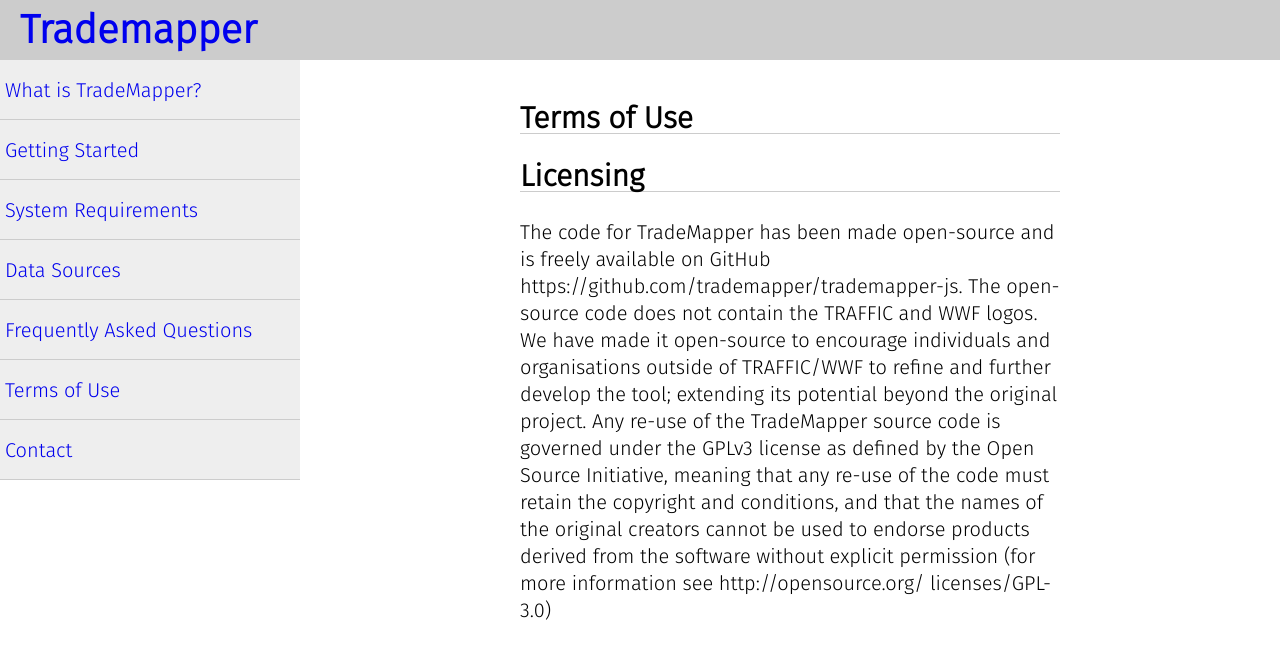
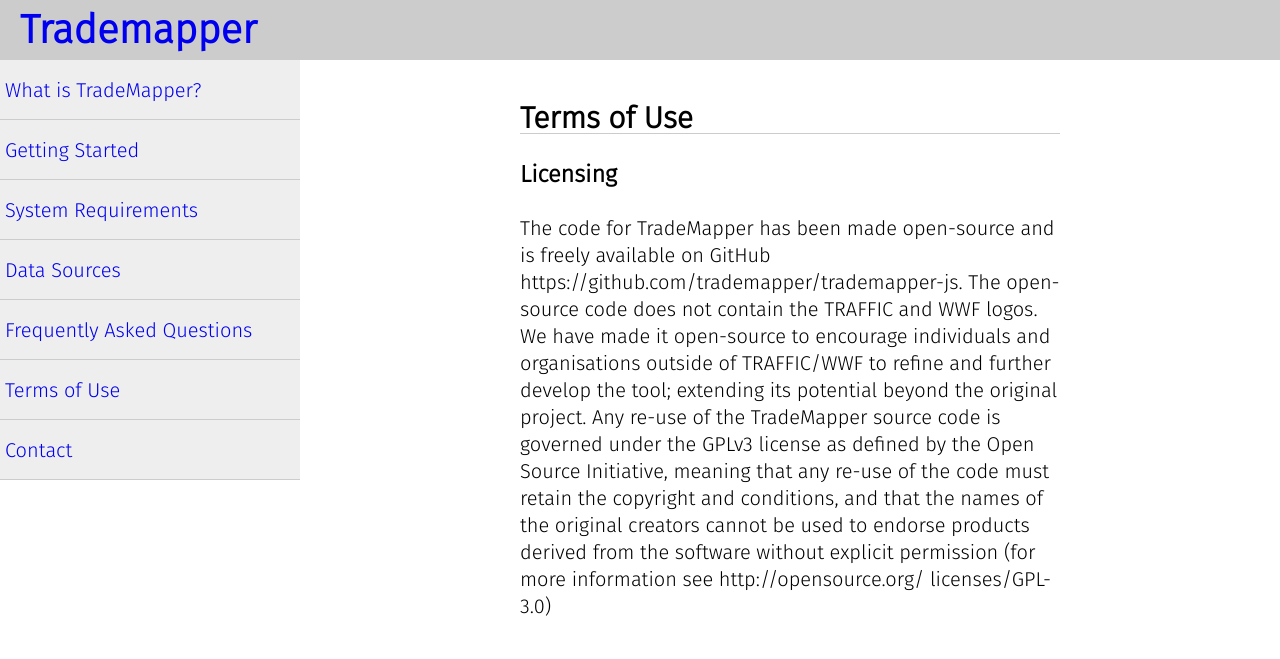
Before and after one commit to trademapper/trademapper-js, a Jekyll site: the page built from _pages/05_terms.md, in a window 1280 px wide. Shown: the top 659 px of the page. Built offline with Jekyll 4.4.1, drawn with Linux system fonts in a browser that asks for light colours.

```diff
--- a/_pages/05_terms.md
+++ b/_pages/05_terms.md
@@ -4,6 +4,6 @@ layout:    default
 title:     Terms of Use
 ---
 
-##Licensing
+###Licensing
 
 The code for TradeMapper has been made open-source and is freely available on GitHub https://github.com/trademapper/trademapper-js. The open-source code does not contain the TRAFFIC and WWF logos. We have made it open-source to encourage individuals and organisations outside of TRAFFIC/WWF to refine and further develop the tool; extending its potential beyond the original project. Any re-use of  the TradeMapper source code is governed under the GPLv3 license as defined by the Open Source Initiative, meaning that any re-use of the code must retain the copyright and conditions, and that the names of the original creators cannot be used to endorse products derived from the software without explicit permission (for more information see http://opensource.org/ licenses/GPL-3.0)
```
